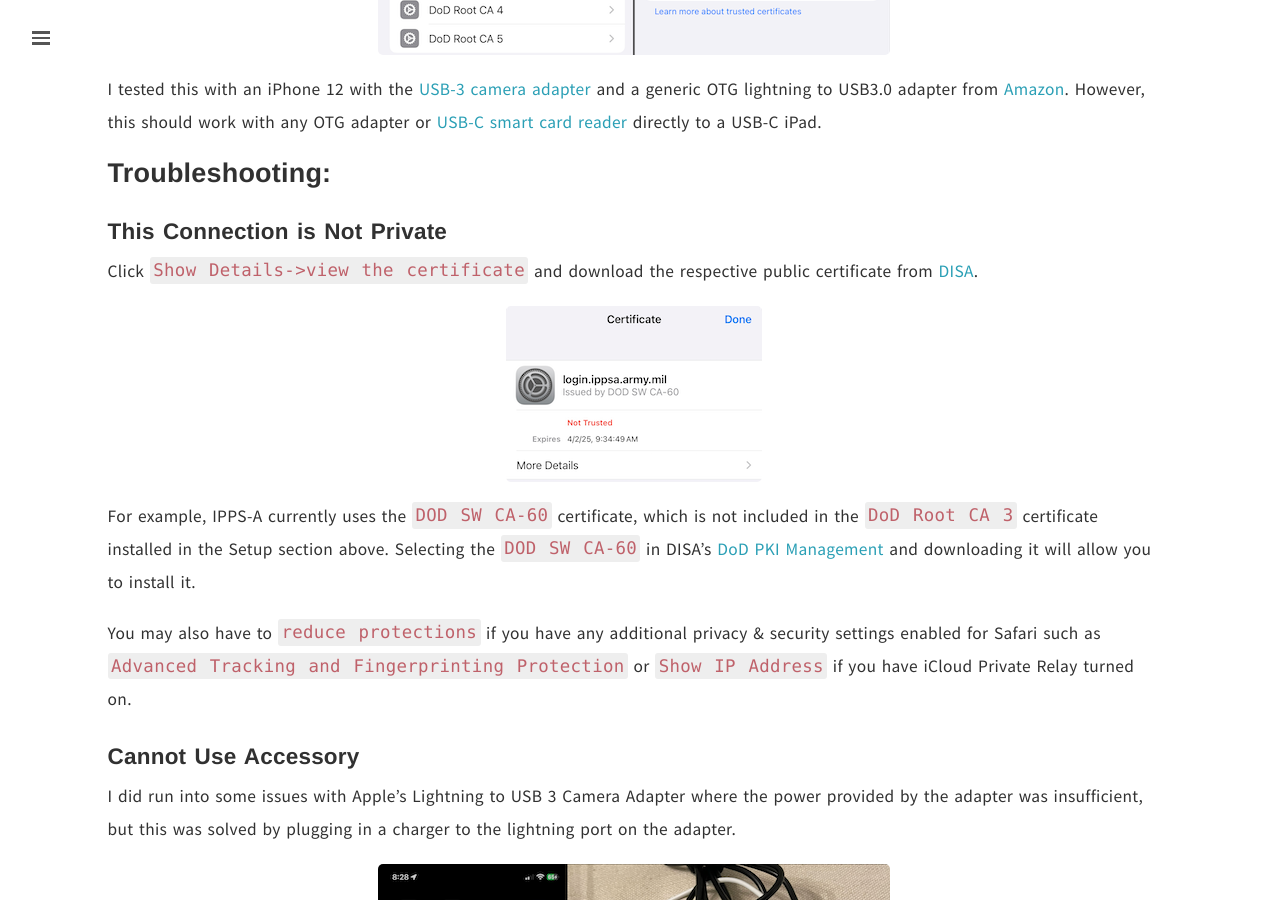
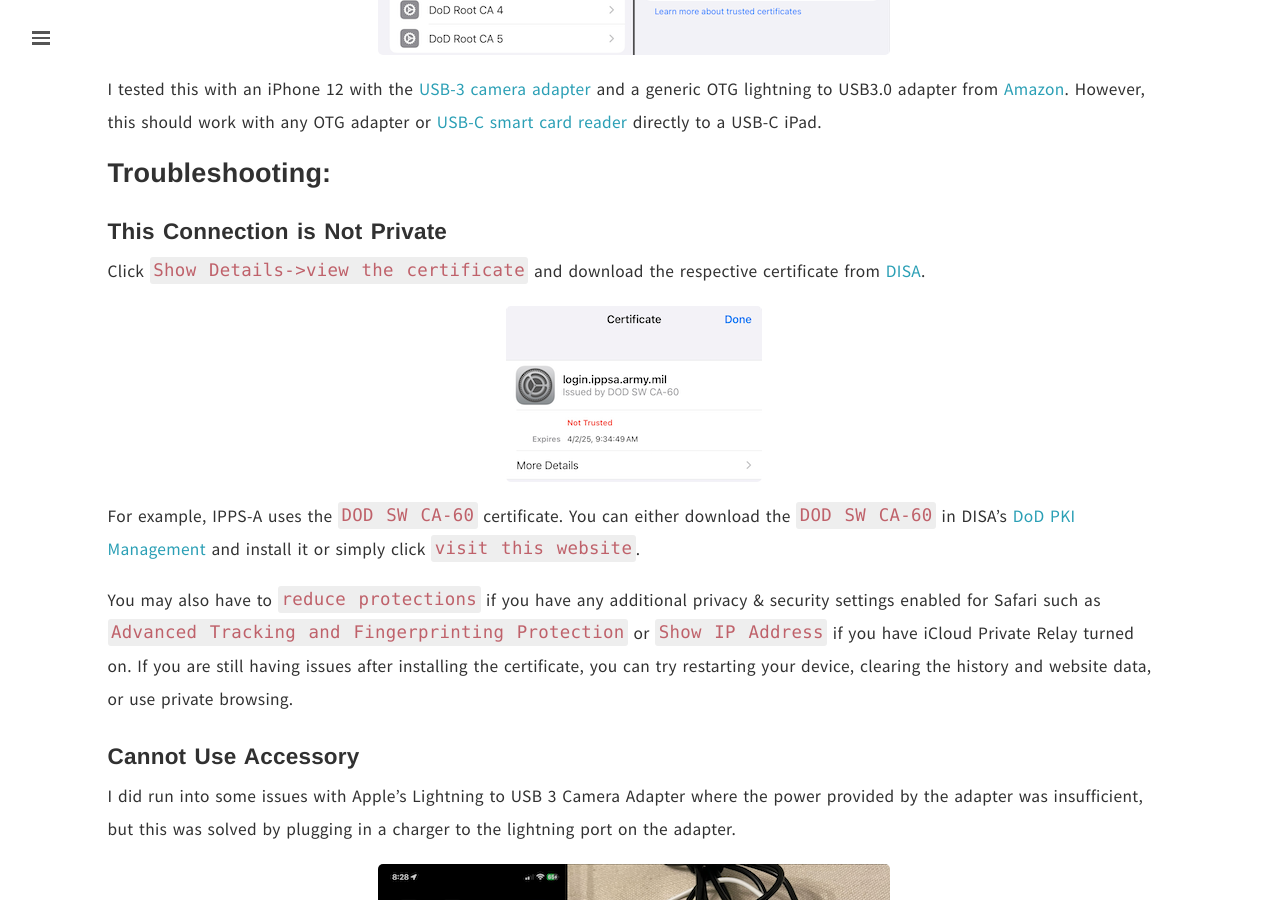
Before and after one commit to gorhack/gorhack.github.io, a Jekyll site: the page built from _posts/2023-07-09-ios-cac-enabled.md, in a window 1280 px wide and 900 px high, scrolled down 1562 px. Built offline with Jekyll 4.4.1, drawn with Linux system fonts in a browser that asks for light colours; comment, search, counter and statistics services are not loaded.

Commit message:
Update additional certificate information

```diff
--- a/_posts/2023-07-09-ios-cac-enabled.md
+++ b/_posts/2023-07-09-ios-cac-enabled.md
@@ -59,18 +59,18 @@ directly to a USB-C iPad.
 ## Troubleshooting:
 
 ### This Connection is Not Private
-Click `Show Details->view the certificate` and download
-the respective public certificate from [DISA](https://crl.gds.disa.mil).
+Click `Show Details->view the certificate` and download the respective certificate from
+[DISA](https://crl.gds.disa.mil).
 
 ![Connection is Not Private]({{ site.url }}/assets/images/connection_not_private.png){: .center-image}
 
-For example, IPPS-A currently uses the `DOD SW CA-60` certificate, which is not included in the
-`DoD Root CA 3` certificate installed in the Setup section above. Selecting the `DOD SW CA-60` in DISA's
-[DoD PKI Management](https://crl.gds.disa.mil) and downloading it will allow you to install it.
+For example, IPPS-A uses the `DOD SW CA-60` certificate. You can either download the `DOD SW CA-60` in DISA's
+[DoD PKI Management](https://crl.gds.disa.mil) and install it or simply click `visit this website`.
 
 You may also have to `reduce protections` if you have any additional privacy & security settings enabled for
 Safari such as `Advanced Tracking and Fingerprinting Protection` or `Show IP Address` if you have iCloud
-Private Relay turned on.
+Private Relay turned on. If you are still having issues after installing the certificate, you can try restarting
+your device, clearing the history and website data, or use private browsing.
 
 ### Cannot Use Accessory
 I did run into some issues with Apple's Lightning to USB 3 Camera Adapter where the power provided by the adapter was
```
Also changed, not shown: other parts of _posts/2023-07-09-ios-cac-enabled.md (+1 -1 lines).
